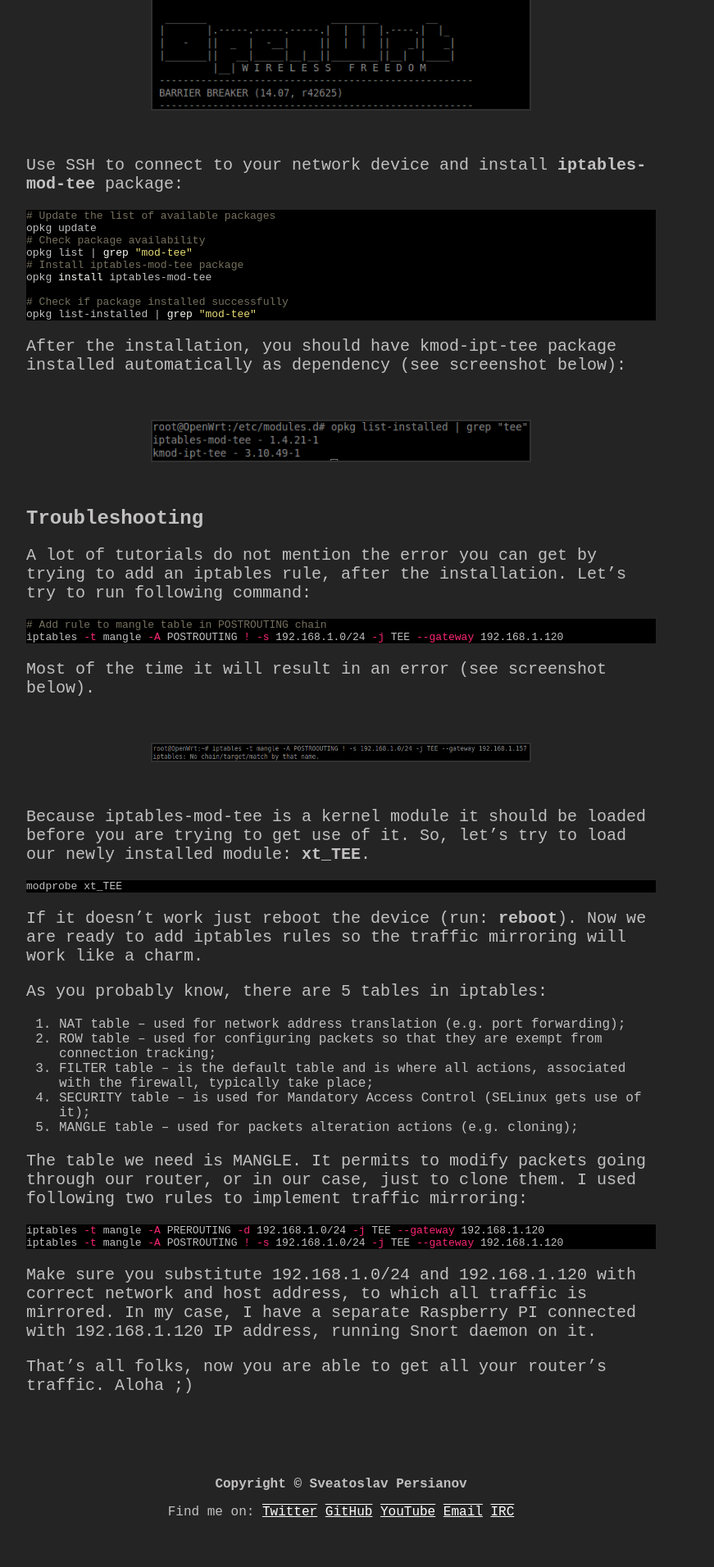
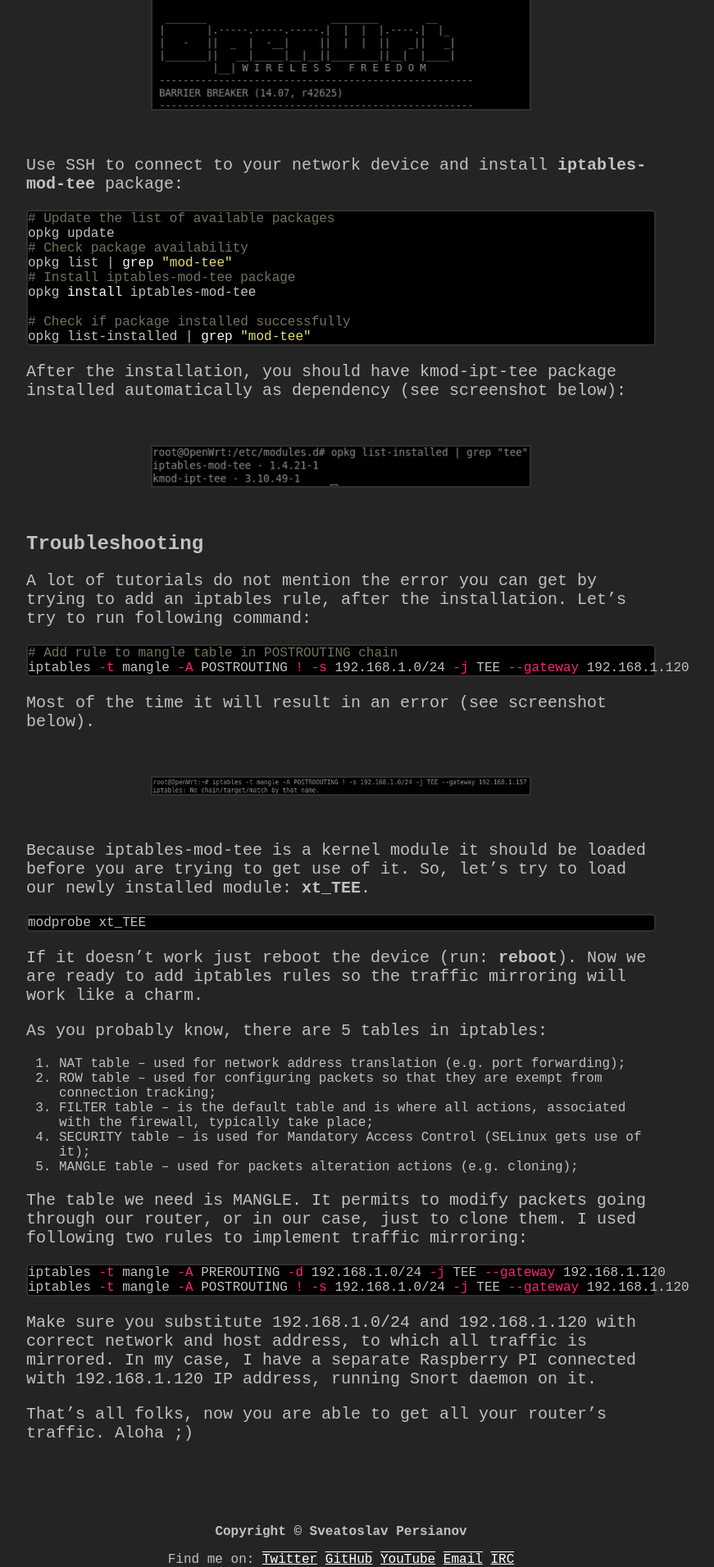
Before and after one commit to num1r0/num1r0.github.io, a Jekyll site: the page built from _posts/2016-01-17-how-to-setup-openwrt-traffic-mirroring-and-snort-ids.md, in a window 1280 px wide. Shown: the part 740-2652 px from the top of the page at 82% size, without its empty margins (224-1095 px from the left). Built offline with Jekyll 4.4.1, drawn with Linux system fonts in a browser that asks for light colours; before the commit the page ends 2594 px from its top, so only the background shows below that.

Commit message:
updated pre highlight

```diff
--- a/css/monokai.css
+++ b/css/monokai.css
@@ -1,5 +1,5 @@
-.highlight pre { background-color: #000000; }
-.highlight .hll { background-color: #272822; border-radius: 5px; border: 2px solid #313030; font-size: 16px;}
+.highlight pre { background-color: #000000; border-radius: 5px; border: 2px solid #313030; font-size: 16px;}
+.highlight .hll { background-color: #272822;}
 .highlight .c { color: #75715e } /* Comment */
 .highlight .err { color: #960050; background-color: #1e0010 } /* Error */
 .highlight .k { color: #66d9ef } /* Keyword */
```
